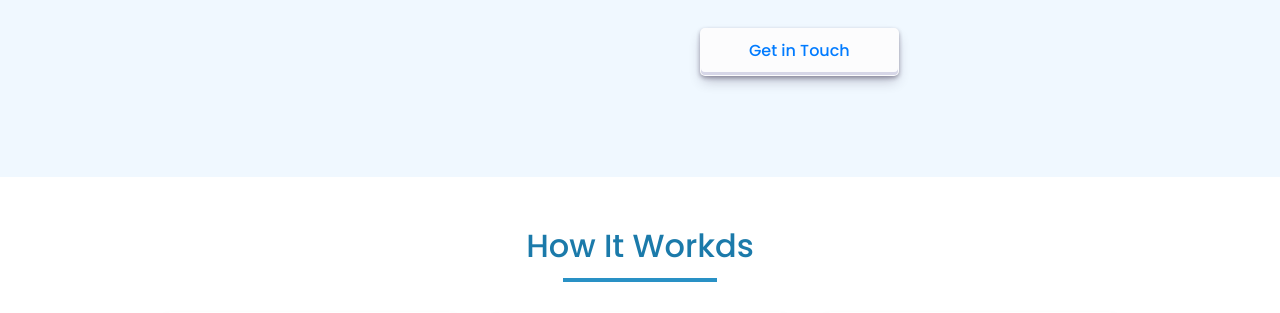
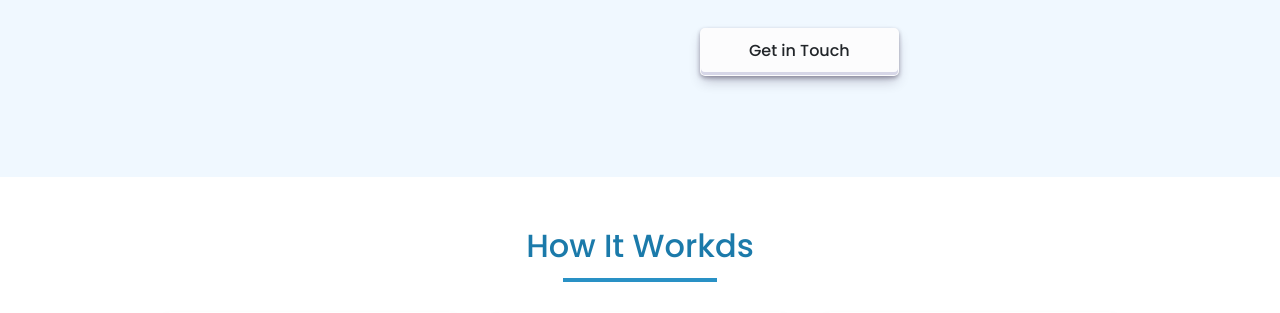
Before and after one commit to UbaidUllah777/DeepFake, a Flask app: page / in a window 1280 px wide. Shown: the part 1052-1365 px from the top of the page. Run offline with Flask 3, Linux system fonts and the light colour scheme.

Commit message:
abouts us in index updated

```diff
--- a/static/css/index.css
+++ b/static/css/index.css
@@ -44,6 +44,7 @@ body {
 .about-text h2 {
     font-size: 2rem;
     font-weight: bold;
+    color: var(--primary);
 }
 
 .about-text p {
@@ -52,7 +53,6 @@ body {
 }
 
 .about-text a {
-    color: #007bff;
     text-decoration: none;
     font-weight: bold;
 }
```
